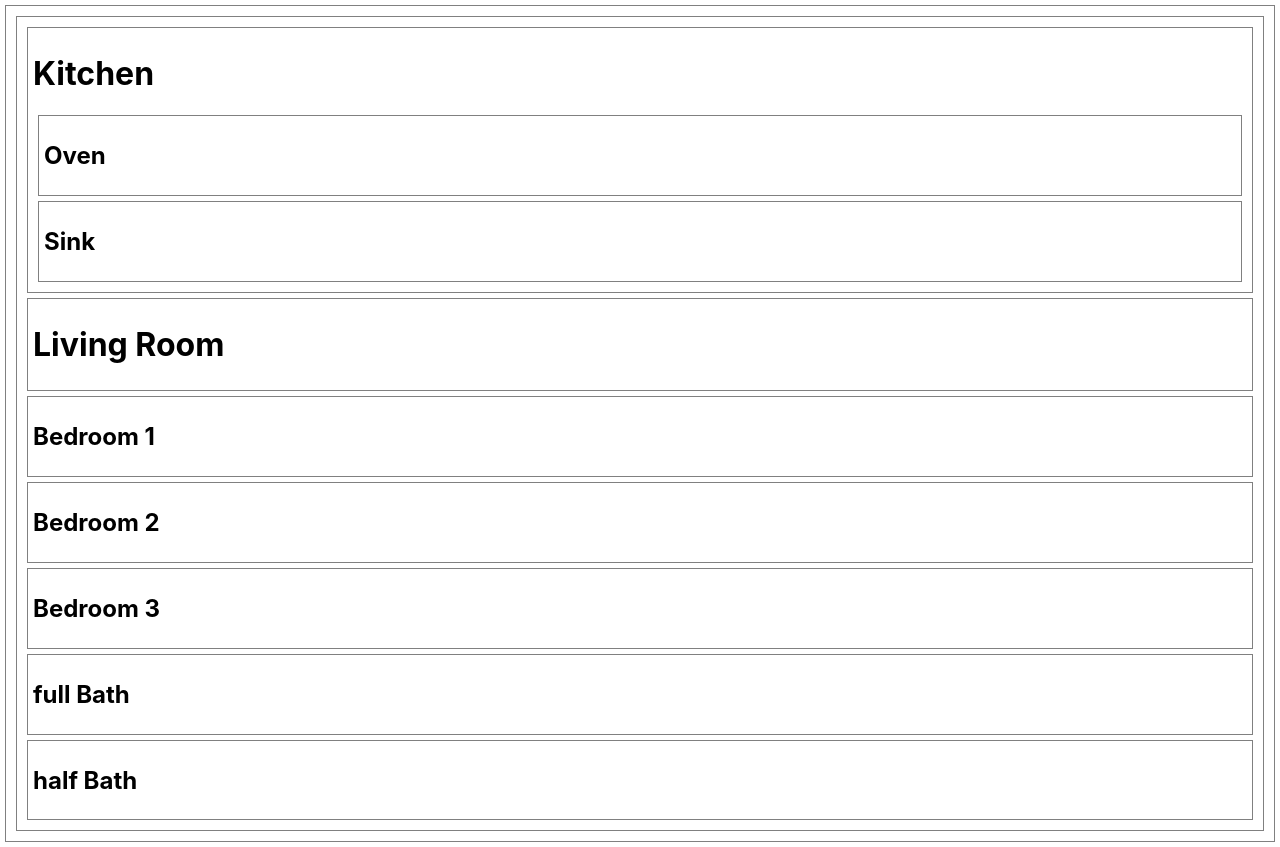
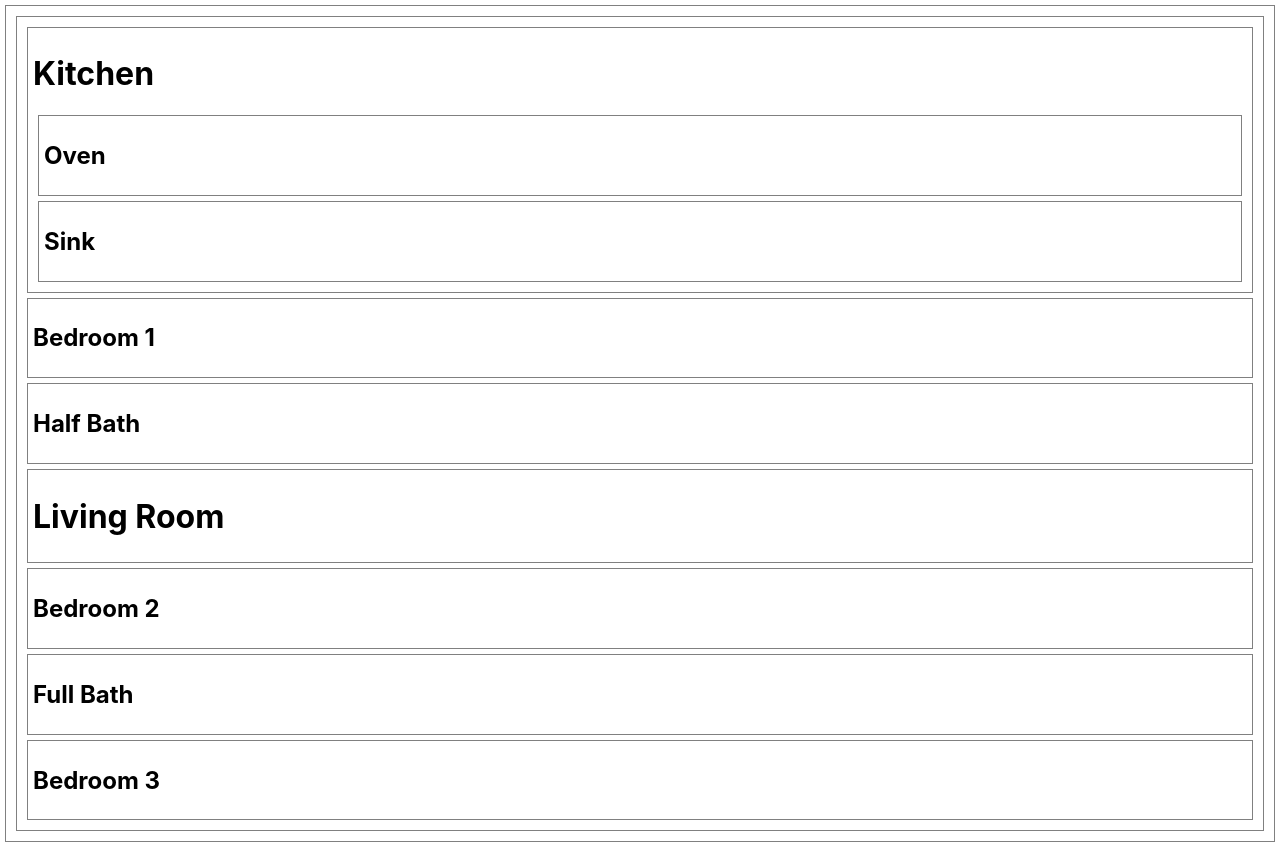
Before and after one commit to albertamcaleavey/floorplan-lab, a React (Create React App) app: page / in a window 1280 px wide. Built offline with nearby package versions, Linux system fonts and the light colour scheme.

Commit message:
update floorplan layout

```diff
--- a/src/FloorPlan.jsx
+++ b/src/FloorPlan.jsx
@@ -12,24 +12,23 @@ const FloorPlan = () => {
         <Kitchen />
       </div>
       <div>
-        <LivingRoom />
+        <Bedroom bedNum ={1}/>
       </div>
       <div>
-        <Bedroom bedNum ={1}/>
+        <Bath size = 'Half'/>
+      </div>
+      <div>
+        <LivingRoom />
       </div>
       <div>
         <Bedroom bedNum ={2}/>
       </div>
       <div>
+        <Bath size = 'Full'/>
+      </div>
+      <div>
         <Bedroom bedNum ={3}/>
       </div>
-      <div>
-        <Bath size = 'full'/>
-      </div>
-      <div>
-        <Bath size = 'half'/>
-      </div>
-
     </>
    );
 }
```
